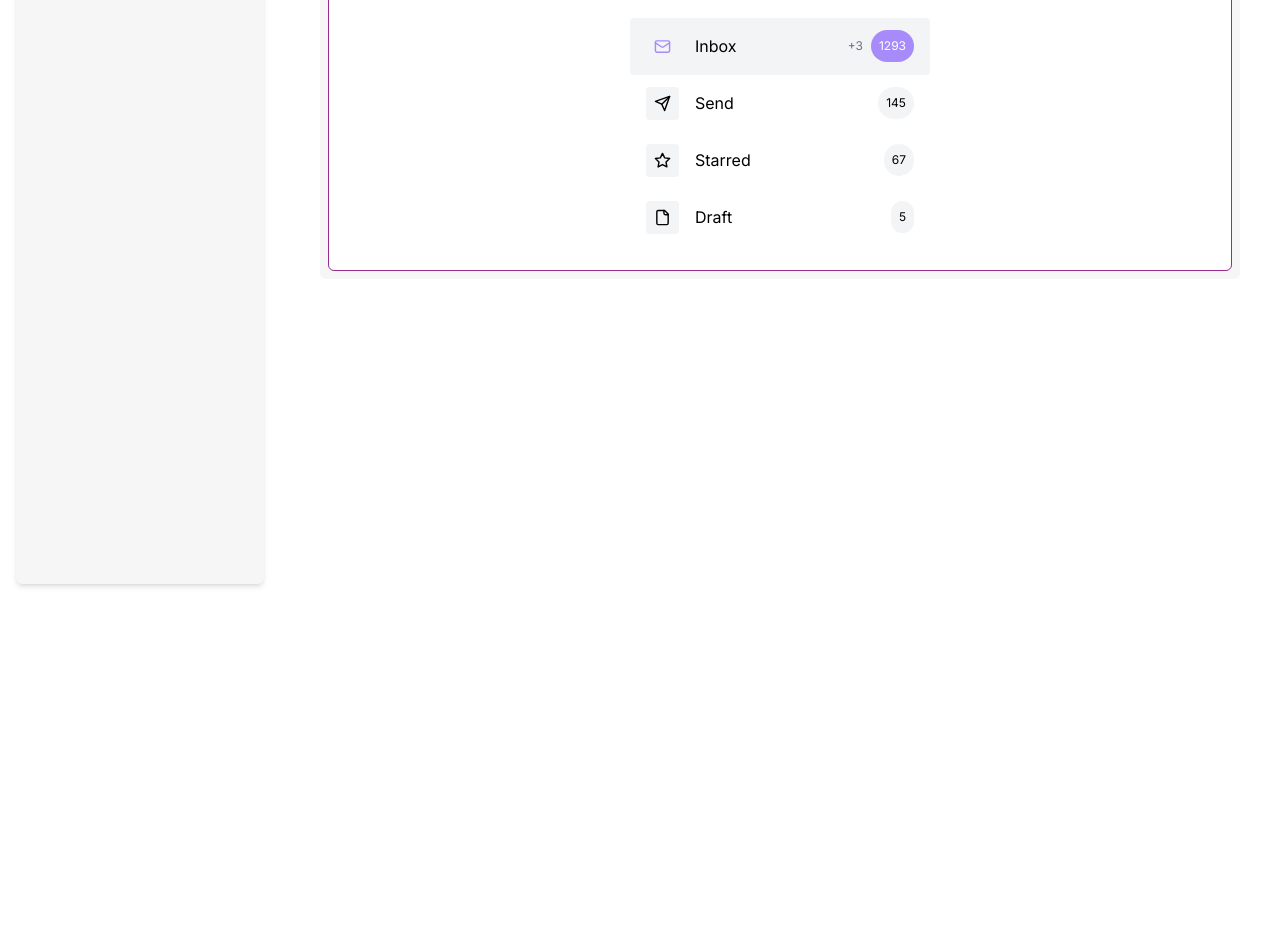
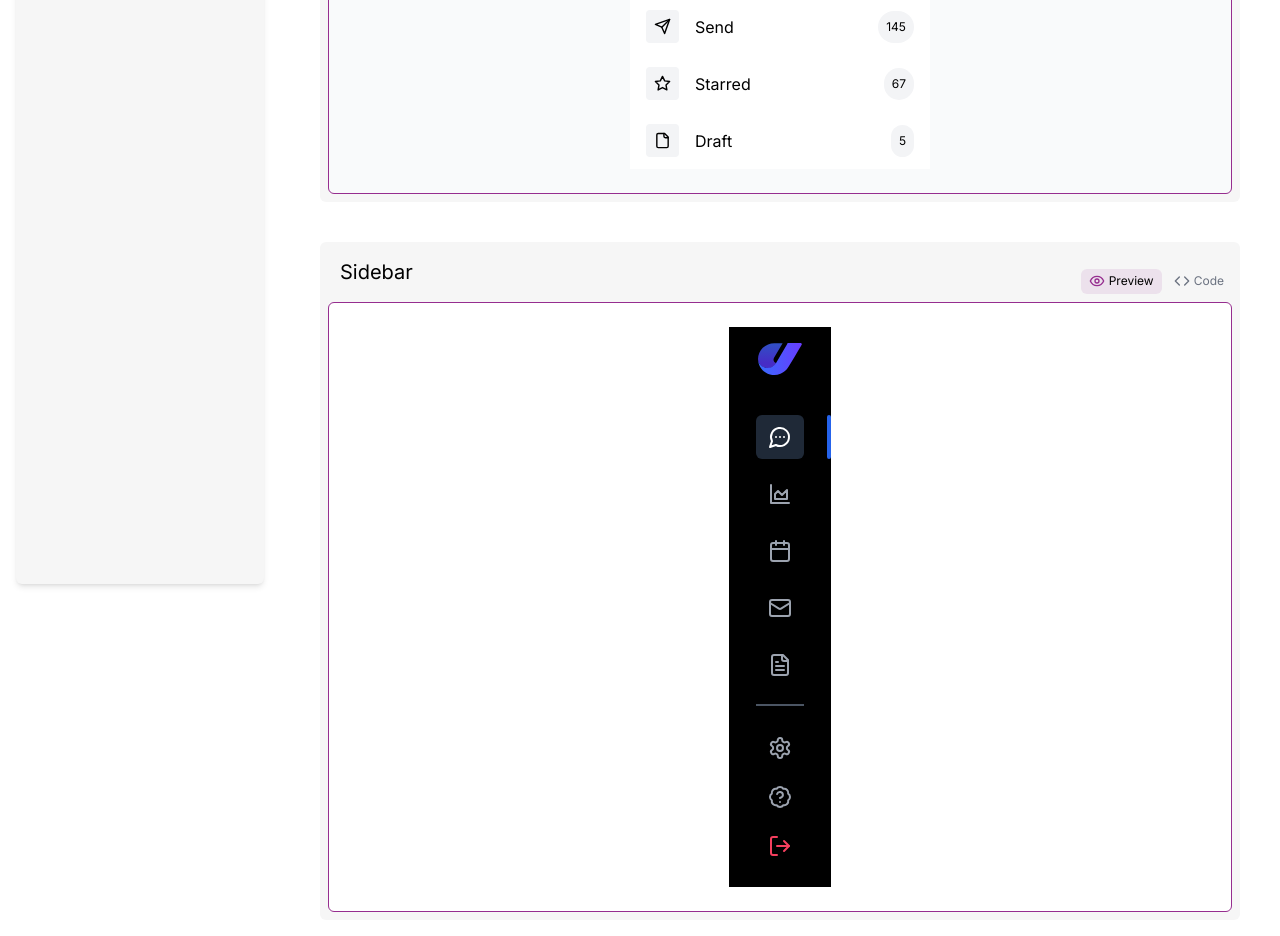
Before and after one commit to nurulid/ui-component-collections, a Next.js app: page / in a window 1280 px wide. Shown: the part 200-1136 px from the top of the page. Before the commit the page ends 800 px from the top, so only its background shows below. Built offline with nearby package versions, Linux system fonts and the light colour scheme.

Commit message:
improve layout and tweaks some sections

```diff
--- a/src/app/(content)/ui/components/Navigation.tsx
+++ b/src/app/(content)/ui/components/Navigation.tsx
@@ -32,42 +32,41 @@ const folderMenus = [
   },
 ];
 
-export const htmlNav =
-`<nav class="max-w-[300px] w-full">
+export const htmlNav = `<nav class="max-w-[300px] w-full bg-white">
   <ul>
-    <li class="flex items-center gap-4 py-3 px-4 rounded transition-all active">
-      <i data-lucide="mail" class="p-2 bg-gray-100 rounded size-[33px]"></i>
+    <li data-active="true" class="group flex items-center gap-4 py-3 px-4 rounded transition-all data-[active=true]:bg-gray-100 hover:bg-gray-100">
+      <i data-lucide="mail" class="p-2 bg-gray-100 rounded size-[33px] group-data-[active=true]:text-violet-400"></i>
       <h3 class="text-base">Inbox</h3>
       <div class="ml-auto text-xs">
         <span class="text-gray-500">+6</span>
-        <span class="inline-block ml-2 p-2 bg-gray-100 rounded-full">
+        <span class="inline-block ml-2 p-2 bg-gray-100 rounded-full group-data-[active=true]:bg-violet-400 group-data-[active=true]:text-white">
           132
         </span>
       </div>
     </li>
-    <li class="flex items-center gap-4 py-3 px-4 rounded transition-all">
-      <i data-lucide="send" class="p-2 bg-gray-100 rounded size-[33px]"></i>
+    <li data-active="false" class="group flex items-center gap-4 py-3 px-4 rounded transition-all data-[active=true]:bg-gray-100 hover:bg-gray-100">
+      <i data-lucide="send" class="p-2 bg-gray-100 rounded size-[33px] group-data-[active=true]:text-violet-400"></i>
       <h3 class="text-base">Send</h3>
       <div class="ml-auto text-xs">
-        <span class="inline-block ml-2 p-2 bg-gray-100 rounded-full">
+        <span class="inline-block ml-2 p-2 bg-gray-100 rounded-full group-data-[active=true]:bg-violet-400 group-data-[active=true]:text-white">
           45
         </span>
       </div>
     </li>
-    <li class="flex items-center gap-4 py-3 px-4 rounded transition-all">
-      <i data-lucide="star" class="p-2 bg-gray-100 rounded size-[33px]"></i>
+    <li data-active="false" class="group flex items-center gap-4 py-3 px-4 rounded transition-all data-[active=true]:bg-gray-100 hover:bg-gray-100">
+      <i data-lucide="star" class="p-2 bg-gray-100 rounded size-[33px] group-data-[active=true]:text-violet-400"></i>
       <h3 class="text-base">Starred</h3>
       <div class="ml-auto text-xs">
-        <span class="inline-block ml-2 p-2 bg-gray-100 rounded-full">
+        <span class="inline-block ml-2 p-2 bg-gray-100 rounded-full group-data-[active=true]:bg-violet-400 group-data-[active=true]:text-white">
           45
         </span>
       </div>
     </li>
-    <li class="flex items-center gap-4 py-3 px-4 rounded transition-all">
-      <i data-lucide="file" class="p-2 bg-gray-100 rounded size-[33px]"></i>
+    <li data-active="false" class="group flex items-center gap-4 py-3 px-4 rounded transition-all data-[active=true]:bg-gray-100 hover:bg-gray-100">
+      <i data-lucide="file" class="p-2 bg-gray-100 rounded size-[33px] group-data-[active=true]:text-violet-400"></i>
       <h3 class="text-base">Draft</h3>
       <div class="ml-auto text-xs">
-        <span class="inline-block ml-2 p-2 bg-gray-100 rounded-full">
+        <span class="inline-block ml-2 p-2 bg-gray-100 rounded-full group-data-[active=true]:bg-violet-400 group-data-[active=true]:text-white">
           45
         </span>
       </div>
@@ -78,22 +77,39 @@ export const htmlNav =
 export const Navigation = () => {
   return (
     <>
-      <nav className="max-w-[300px] w-full">
+      <nav className="max-w-[300px] w-full bg-white">
         <ul>
           {folderMenus.map(({ icon: Icon, title, count, unread, active }) => {
             return (
               <li
                 key={title}
                 data-active={active}
-                className={`group flex items-center gap-4 py-3 px-4 rounded transition-all data-[active=true]:bg-gray-100 hover:bg-gray-100`}
+                className={[
+                  'group flex items-center gap-4 py-3 px-4',
+                  'data-[active=true]:bg-gray-100',
+                  'hover:bg-gray-100 transition-all',
+                ].join(' ')}
               >
-                <Icon size={33} className="group-data-[active=true]:text-violet-400 p-2 bg-gray-100 rounded" />
+                <Icon
+                  size={33}
+                  className={[
+                    'p-2 rounded',
+                    'bg-gray-100',
+                    'group-data-[active=true]:text-violet-400'
+                  ].join(' ')}
+                />
                 <h3 className="text-base">{title}</h3>
                 <div className="ml-auto text-xs">
                   {unread ? (
                     <span className="text-gray-500">+{unread}</span>
                   ) : null}
-                  <span className="group-data-[active=true]:bg-violet-400 group-data-[active=true]:text-white inline-block ml-2 p-2 bg-gray-100 rounded-full">
+                  <span
+                    className={[
+                      'inline-block ml-2 p-2 rounded-full',
+                      'bg-gray-100',
+                      'group-data-[active=true]:bg-violet-400 group-data-[active=true]:text-white',
+                    ].join(' ')}
+                  >
                     {count}
                   </span>
                 </div>
--- /dev/null
+++ b/src/app/(content)/ui/components/Sidebar.tsx
@@ -0,0 +1,132 @@
+import React from 'react';
+import {
+  Settings,
+  MessageCircleMore,
+  AreaChart,
+  Calendar,
+  Mail,
+  FileText,
+  LogOut,
+  BadgeHelp,
+} from 'lucide-react';
+
+export const htmlSidebar = `<section className="mail-sidebar bg-black w-[102px] h-screen m-0 p-4 flex flex-col justify-between">
+      <div className="flex flex-col gap-10 items-center">
+        <img src="/icons/mail-logo.svg" width={44} />
+        <nav className="space-y-5">
+          <ul className="space-y-2 pb-3 border-b-2 border-gray-600">
+            <li>
+              <a href="#" className="active">
+                <MessageCircleMore />
+              </a>
+            </li>
+            <li>
+              <a href="#">
+                <AreaChart />
+              </a>
+            </li>
+            <li>
+              <a href="#">
+                <Calendar />
+              </a>
+            </li>
+            <li>
+              <a href="#">
+                <Mail />
+              </a>
+            </li>
+            <li>
+              <a href="#">
+                <FileText />
+              </a>
+            </li>
+          </ul>
+          <ul>
+            <li>
+              <a href="#">
+                <Settings />
+              </a>
+            </li>
+          </ul>
+        </nav>
+      </div>
+      <div className="flex flex-col items-center">
+        <nav className="nav-bottom">
+          <ul>
+            <li>
+              <a href="#">
+                <BadgeHelp />
+              </a>
+            </li>
+            <li>
+              <a href="#" className="logout">
+                <LogOut />
+              </a>
+            </li>
+          </ul>
+        </nav>
+      </div>
+    </section>
+`;
+
+export const Sidebar = () => {
+  return (
+    <section className="mail-sidebar bg-black w-[102px] h-[70vh] m-0 p-4 flex flex-col justify-between text-white">
+      <div className="flex flex-col gap-10 items-center">
+        <img src="/icons/mail-logo.svg" width={44} />
+        <nav className="space-y-5">
+          <ul className="space-y-2 pb-3 border-b-2 border-gray-600">
+            <li>
+              <a href="#" className="active">
+                <MessageCircleMore />
+              </a>
+            </li>
+            <li>
+              <a href="#">
+                <AreaChart />
+              </a>
+            </li>
+            <li>
+              <a href="#">
+                <Calendar />
+              </a>
+            </li>
+            <li>
+              <a href="#">
+                <Mail />
+              </a>
+            </li>
+            <li>
+              <a href="#">
+                <FileText />
+              </a>
+            </li>
+          </ul>
+          <ul>
+            <li>
+              <a href="#">
+                <Settings />
+              </a>
+            </li>
+          </ul>
+        </nav>
+      </div>
+      <div className="flex flex-col items-center">
+        <nav className="nav-bottom">
+          <ul>
+            <li>
+              <a href="#">
+                <BadgeHelp />
+              </a>
+            </li>
+            <li>
+              <a href="#" className="logout">
+                <LogOut />
+              </a>
+            </li>
+          </ul>
+        </nav>
+      </div>
+    </section>
+  );
+};
--- a/src/app/page.tsx
+++ b/src/app/page.tsx
@@ -1,24 +1,32 @@
 import { TabPanel } from '@/components/ui/TabPanel';
 import { Navigation, htmlNav } from './(content)/ui/components/Navigation';
 import { CodeWrapper } from '@/components/ui/CodeWrapper';
+import { Sidebar, htmlSidebar } from './(content)/ui/components/Sidebar';
 
 export default function Home() {
   return (
-    <div className="p-10">
-      <h2 className="text-4xl mb-6">Tailwind UI</h2>
+    <div className="py-4 px-10">
       <div className="space-y-10">
         <TabPanel
-          title='Navigation'
+          title="Navigation folder"
+          desc="Folder menu in dashboard"
           ui={<Navigation />}
           code={<CodeWrapper htmlCode={htmlNav} />}
           note={
             <p>
               Icons:{' '}
-              <a href="https://lucide.dev" target="_blank">
+              <a href="https://lucide.dev/guide/packages/lucide#with-unpkg" target="_blank">
                 Lucide icon
               </a>
             </p>
           }
+          bgContainer='bg-gray-50'
+        />
+        <TabPanel
+          title="Sidebar"
+          desc=""
+          ui={<Sidebar />}
+          code={<CodeWrapper htmlCode={htmlSidebar} />}
         />
       </div>
     </div>
--- a/src/components/share/Sidebar.tsx
+++ b/src/components/share/Sidebar.tsx
@@ -3,7 +3,9 @@ import React from 'react';
 export const Sidebar = () => {
   return (
     <section className="max-w-[280px] w-full p-4 sticky top-0 h-screen">
-      <div className="rounded-md bg-griey h-full p-4 shadow-md">Sidebar</div>
+      <div className="rounded-md bg-griey h-full p-4 shadow-md">
+        <h2 className="mb-6 font-mono font-semibold">Tailwind UI</h2>
+      </div>
     </section>
   );
 };
--- a/src/components/ui/CodeWrapper.tsx
+++ b/src/components/ui/CodeWrapper.tsx
@@ -20,10 +20,10 @@ export const CodeWrapper = (props: Props) => {
   };
 
   return (
-    <div className='relative'>
+    <div className='group relative'>
       <button
         onClick={handleCopyClick}
-        className="p-2 w-[90px] bg-white hover:opacity-80 transition-all rounded absolute right-2 top-2 text-xs"
+        className="p-2 w-[90px] bg-white hover:opacity-80 transition-all rounded absolute right-2 top-2 text-xs opacity-10 group-hover:opacity-100 z-[3]"
       >
         {copied ? (
           <>
--- a/src/components/ui/TabPanel.tsx
+++ b/src/components/ui/TabPanel.tsx
@@ -6,22 +6,32 @@ import { Code, Eye } from 'lucide-react';
 
 type Props = {
   title: string;
+  desc: string;
   ui: JSX.Element;
   code: JSX.Element;
   note?: React.ReactNode;
+  bgContainer?: string;
 };
 
 export const TabPanel: React.FC<Props> = (props) => {
-  const { title, ui, code, note } = props;
+  const { title, desc, ui, code, note, bgContainer } = props;
   return (
     <Tabs.Root defaultValue="tab1" className="bg-griey p-2 rounded-md">
-      <div className="mb-2 px-3 pt-2">
-        <h2 className='text-xl mb-1'>{title}</h2>
-        <div className="flex justify-between flex-row-reverse text-gray-500">
-          <Tabs.List className="text-xs space-x-2">
+      <div className="mb-2 pl-3 pt-2">
+        <div className="flex justify-between items-end">
+          <div>
+            <h2 className="text-xl font-[400] mb-1">{title}</h2>
+            <p className='text-gray-500 mb-2'>{desc}</p>
+            <div className='text-gray-400 text-xs'>{note}</div>
+          </div>
+          <Tabs.List className="text-xs space-x-1">
             <Tabs.Trigger
               value="tab1"
-              className="group data-[state=active]:text-black text-gray-500 hover:text-black hover:bg-indie/10 rounded-md transition-all p-2"
+              className={[
+                'group text-gray-500 rounded-md py-1 px-2',
+                'data-[state=active]:text-black data-[state=active]:bg-indie/10',
+                'hover:text-black hover:bg-gray-300/10 transition-all',
+              ].join(' ')}
             >
               <Eye
                 size={16}
@@ -31,7 +41,11 @@ export const TabPanel: React.FC<Props> = (props) => {
             </Tabs.Trigger>
             <Tabs.Trigger
               value="tab2"
-              className="group data-[state=active]:text-black text-gray-500 hover:text-black hover:bg-indie/10 rounded-md transition-all p-2"
+              className={[
+                'group text-gray-500 rounded-md py-1 px-2',
+                'data-[state=active]:text-black data-[state=active]:bg-indie/10',
+                'hover:text-black hover:bg-gray-300/10 transition-all',
+              ].join(' ')}
             >
               <Code
                 size={16}
@@ -40,18 +54,28 @@ export const TabPanel: React.FC<Props> = (props) => {
               Code
             </Tabs.Trigger>
           </Tabs.List>
-          <div>{note}</div>
         </div>
       </div>
       <Tabs.Content
         value="tab1"
-        className="flex justify-center bg-white p-6 border-[0.5px] border-indie rounded-md empty:p-0 empty:border-none"
+        className={[
+          'flex justify-center',
+          'rounded-md p-6 border-[0.5px] border-indie',
+          'empty:p-0 empty:border-none',
+          bgContainer ? bgContainer : 'bg-white',
+        ].join(' ')}
       >
         {ui}
       </Tabs.Content>
       <Tabs.Content
         value="tab2"
-        className="flex justify-center p-6 border-[0.5px] border-indie rounded-md empty:p-0 empty:border-none pattern-boxes"
+        className={[
+          'flex justify-center',
+          'rounded-md p-6',
+          'border-[0.5px] border-indie pattern-boxes',
+          'empty:p-0 empty:border-none',
+          bgContainer ? bgContainer : 'bg-white',
+        ].join(' ')}
       >
         {code}
       </Tabs.Content>
--- a/src/styles/globals.css
+++ b/src/styles/globals.css
@@ -8,7 +8,7 @@
   }
 
   pre {
-    @apply border border-dashed border-black/30 rounded shadow-lg;
+    @apply border border-dashed border-black/30 rounded shadow-lg z-[2] relative;
   }
 
   code {
@@ -16,20 +16,39 @@
     @apply text-xs;
   }
 
-  .pattern-boxes {
-    background-color: #fdfdfd;
-    background-image:  linear-gradient(#F6F6F6 1px, transparent 1px), linear-gradient(to right, #F6F6F6 1px, #fdfdfd 1px);
-    background-size: 20px 20px;
-  }
-
   a {
-    @apply underline hover:text-indie;
+    @apply underline underline-offset-2 hover:text-indie;
   }
 }
 
 @layer components {
-  /* mail */
-  .mail-folder__menu:hover {
-    @apply bg-gray-100;
+  .pattern-boxes {
+    background-color: #fdfdfd;
+    background-image: linear-gradient(#f6f6f6 1px, transparent 1px),
+      linear-gradient(to right, #f6f6f6 1px, #fdfdfd 1px);
+    background-size: 20px 20px;
+    position: relative;
+  }
+
+  .pattern-boxes::after {
+    content: '';
+    @apply bg-gradient-to-b from-white/50 to-white block w-full h-[50%] absolute bottom-0 z-[1] rounded-bl-md rounded-br-md;
+  }
+
+  /* sidebar */
+  .mail-sidebar nav a {
+    @apply text-gray-400 hover:text-white py-[10px] px-3 rounded-md hover:bg-gray-800 inline-block relative;
+  }
+
+  .mail-sidebar nav a.active {
+    @apply text-white bg-gray-800;
+  }
+
+  .mail-sidebar nav a.active::after {
+    @apply content-[""] absolute top-0 -right-[27px] block w-[4px] h-full bg-blue-600 rounded-md;
+  }
+
+  .mail-sidebar .nav-bottom a.logout {
+    @apply text-rose-500;
   }
 }
```
Also changed, not shown: public/icons/mail-logo.svg (added).
